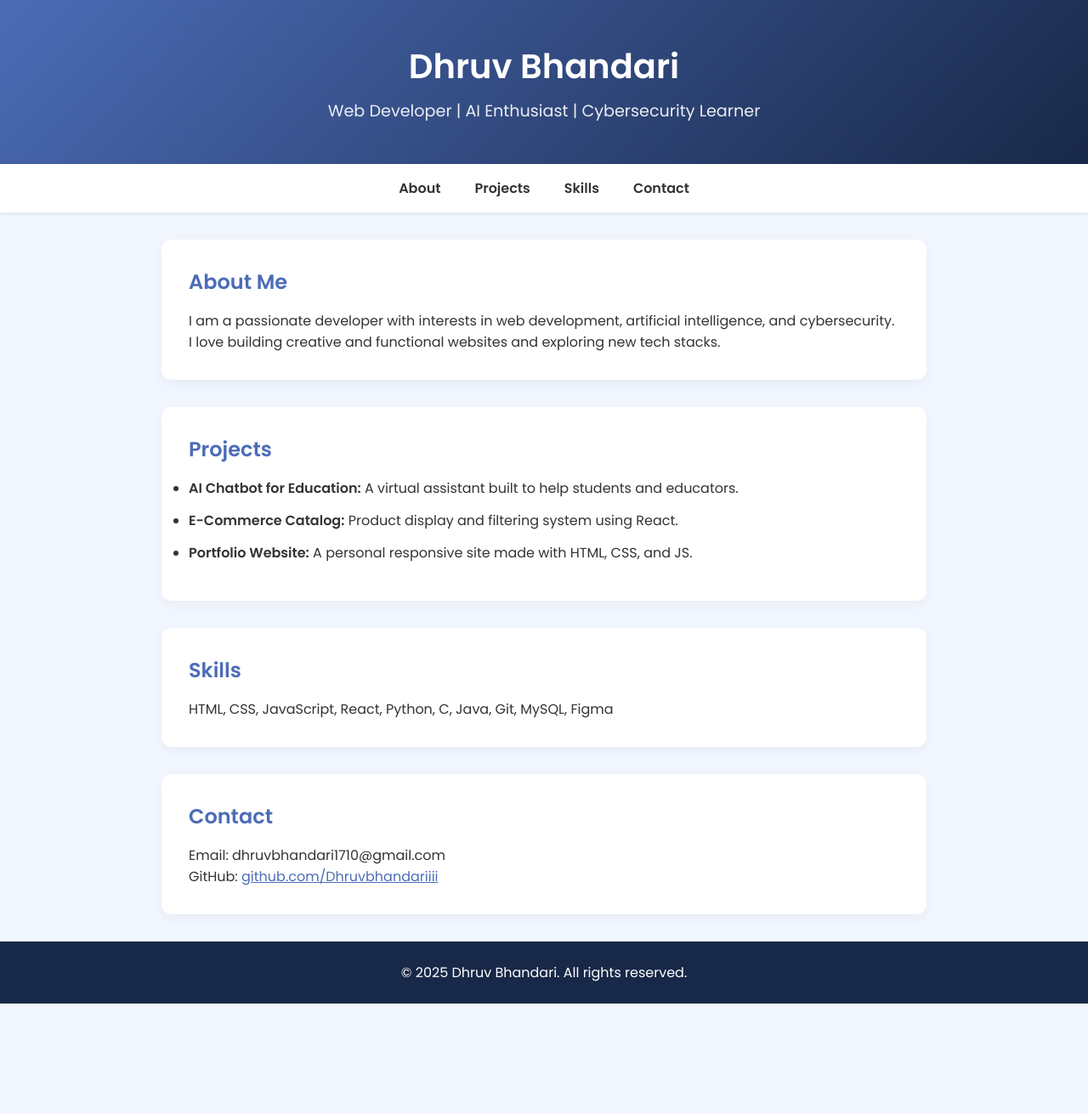
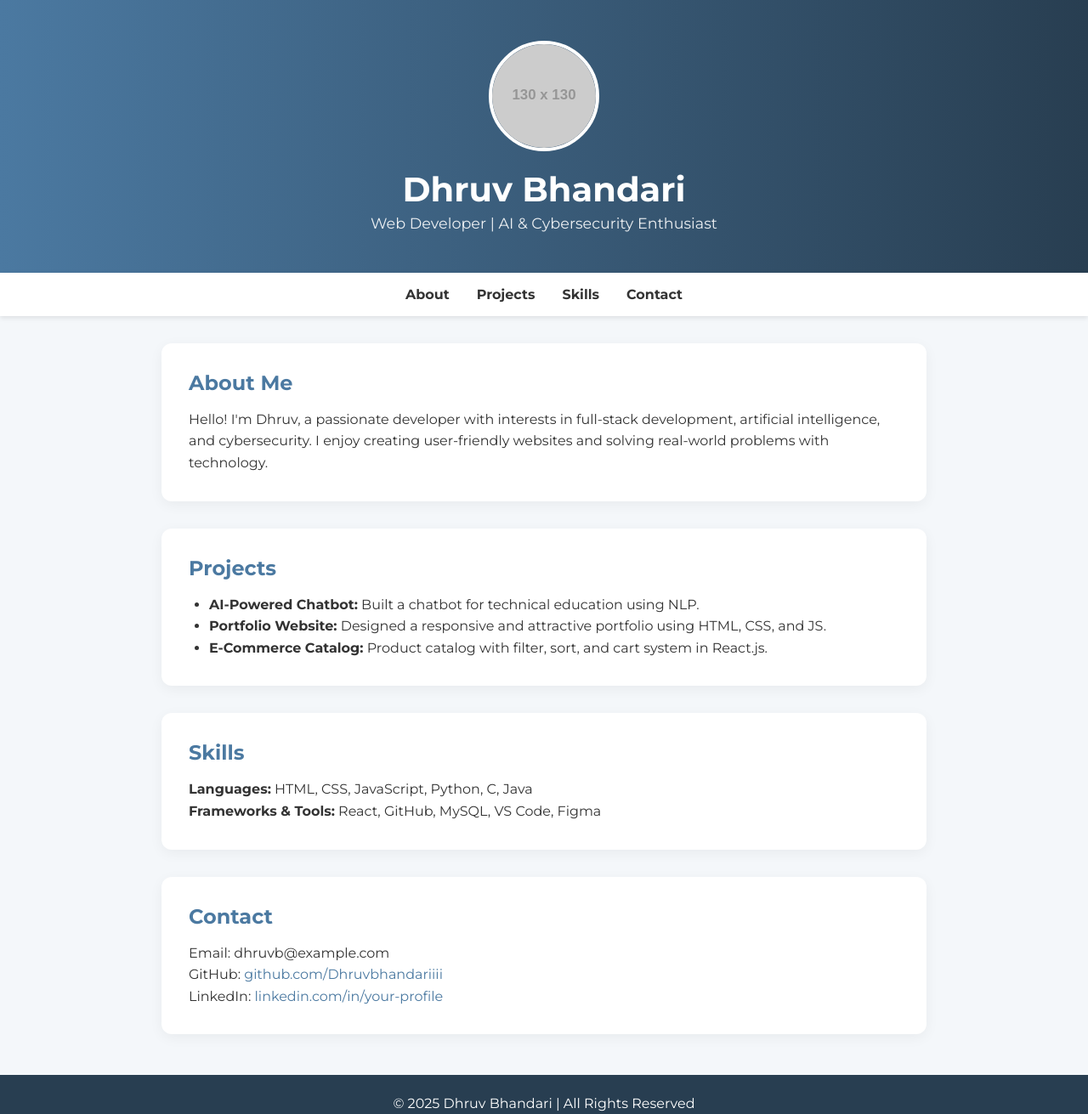
Before and after one commit to Dhruvbhandariiii/Dhruvbhandariiii.github.io, a plain HTML site: page index.html in a window 1280 px wide. Shown: the whole page at 85% size. Before the commit the page ends 1181 px from the top, so only its background shows below. Drawn offline with Linux system fonts and the light colour scheme; placeholder pictures from the web are drawn by us.

Commit message:
Update index.html

```diff
--- a/index.html
+++ b/index.html
@@ -3,10 +3,10 @@
 <head>
   <meta charset="UTF-8" />
   <meta name="viewport" content="width=device-width, initial-scale=1.0"/>
-  <title>Dhruv's Portfolio</title>
+  <title>Dhruv Bhandari | Portfolio</title>
 
   <!-- Google Font -->
-  <link href="https://fonts.googleapis.com/css2?family=Poppins:wght@400;600&display=swap" rel="stylesheet">
+  <link href="https://fonts.googleapis.com/css2?family=Montserrat:wght@400;700&display=swap" rel="stylesheet">
 
   <style>
     * {
@@ -17,35 +17,43 @@
     }
 
     body {
-      font-family: 'Poppins', sans-serif;
-      background: #f2f7ff;
+      font-family: 'Montserrat', sans-serif;
+      background-color: #f4f7fa;
       color: #333;
     }
 
     header {
-      background: linear-gradient(135deg, #4b6cb7, #182848);
-      color: white;
+      background: linear-gradient(to right, #4b79a1, #283e51);
+      color: #fff;
       padding: 3rem 1rem;
       text-align: center;
-      box-shadow: 0 2px 10px rgba(0, 0, 0, 0.2);
+    }
+
+    header img {
+      width: 130px;
+      height: 130px;
+      border-radius: 50%;
+      border: 4px solid white;
+      margin-bottom: 1rem;
     }
 
     header h1 {
       font-size: 2.5rem;
-      margin-bottom: 0.5rem;
+      margin-bottom: 0.3rem;
     }
 
     header p {
-      font-size: 1.2rem;
+      font-size: 1.1rem;
       opacity: 0.9;
     }
 
     nav {
-      background: #fff;
       display: flex;
       justify-content: center;
+      gap: 2rem;
       padding: 1rem;
-      box-shadow: 0 1px 5px rgba(0, 0, 0, 0.1);
+      background-color: #fff;
+      box-shadow: 0 2px 6px rgba(0,0,0,0.1);
       position: sticky;
       top: 0;
       z-index: 999;
@@ -54,56 +62,63 @@
     nav a {
       text-decoration: none;
       color: #333;
-      margin: 0 20px;
       font-weight: 600;
       transition: color 0.3s;
     }
 
     nav a:hover {
-      color: #4b6cb7;
+      color: #4b79a1;
     }
 
     section {
       max-width: 900px;
-      background: white;
       margin: 2rem auto;
       padding: 2rem;
+      background-color: #fff;
       border-radius: 12px;
-      box-shadow: 0 4px 16px rgba(0,0,0,0.05);
+      box-shadow: 0 4px 16px rgba(0, 0, 0, 0.05);
     }
 
     section h2 {
-      color: #4b6cb7;
+      color: #4b79a1;
       margin-bottom: 1rem;
     }
 
-    ul li {
-      margin-bottom: 0.8rem;
+    section p, li {
+      line-height: 1.6;
+      font-size: 1rem;
+    }
+
+    ul {
+      list-style: disc;
+      padding-left: 1.5rem;
     }
 
     a {
-      color: #4b6cb7;
+      color: #4b79a1;
+      text-decoration: none;
+    }
+
+    a:hover {
+      text-decoration: underline;
     }
 
     footer {
       text-align: center;
       padding: 1.5rem;
-      background: #182848;
+      background-color: #283e51;
       color: white;
-      margin-top: 2rem;
+      margin-top: 3rem;
     }
 
     @media (max-width: 600px) {
+      nav {
+        flex-direction: column;
+        align-items: center;
+      }
+
       header h1 {
         font-size: 2rem;
-      }
-
-      nav {
-        flex-direction: column;
-      }
-
-      nav a {
-        margin: 10px 0;
       }
 
       section {
@@ -116,11 +131,14 @@
 
 <body>
 
+  <!-- Header -->
   <header>
+    <img src="https://via.placeholder.com/130" alt="Dhruv Bhandari Photo" />
     <h1>Dhruv Bhandari</h1>
-    <p>Web Developer | AI Enthusiast | Cybersecurity Learner</p>
+    <p>Web Developer | AI & Cybersecurity Enthusiast</p>
   </header>
 
+  <!-- Navigation -->
   <nav>
     <a href="#about">About</a>
     <a href="#projects">Projects</a>
@@ -128,33 +146,40 @@
     <a href="#contact">Contact</a>
   </nav>
 
+  <!-- About Section -->
   <section id="about">
     <h2>About Me</h2>
-    <p>I am a passionate developer with interests in web development, artificial intelligence, and cybersecurity. I love building creative and functional websites and exploring new tech stacks.</p>
+    <p>Hello! I'm Dhruv, a passionate developer with interests in full-stack development, artificial intelligence, and cybersecurity. I enjoy creating user-friendly websites and solving real-world problems with technology.</p>
   </section>
 
+  <!-- Projects Section -->
   <section id="projects">
     <h2>Projects</h2>
     <ul>
-      <li><strong>AI Chatbot for Education:</strong> A virtual assistant built to help students and educators.</li>
-      <li><strong>E-Commerce Catalog:</strong> Product display and filtering system using React.</li>
-      <li><strong>Portfolio Website:</strong> A personal responsive site made with HTML, CSS, and JS.</li>
+      <li><strong>AI-Powered Chatbot:</strong> Built a chatbot for technical education using NLP.</li>
+      <li><strong>Portfolio Website:</strong> Designed a responsive and attractive portfolio using HTML, CSS, and JS.</li>
+      <li><strong>E-Commerce Catalog:</strong> Product catalog with filter, sort, and cart system in React.js.</li>
     </ul>
   </section>
 
+  <!-- Skills Section -->
   <section id="skills">
     <h2>Skills</h2>
-    <p>HTML, CSS, JavaScript, React, Python, C, Java, Git, MySQL, Figma</p>
+    <p><strong>Languages:</strong> HTML, CSS, JavaScript, Python, C, Java</p>
+    <p><strong>Frameworks & Tools:</strong> React, GitHub, MySQL, VS Code, Figma</p>
   </section>
 
+  <!-- Contact Section -->
   <section id="contact">
     <h2>Contact</h2>
-    <p>Email: dhruvbhandari1710@gmail.com</p>
+    <p>Email: dhruvb@example.com</p>
     <p>GitHub: <a href="https://github.com/Dhruvbhandariiii" target="_blank">github.com/Dhruvbhandariiii</a></p>
+    <p>LinkedIn: <a href="https://linkedin.com/in/your-profile" target="_blank">linkedin.com/in/your-profile</a></p>
   </section>
 
+  <!-- Footer -->
   <footer>
-    <p>&copy; 2025 Dhruv Bhandari. All rights reserved.</p>
+    <p>&copy; 2025 Dhruv Bhandari | All Rights Reserved</p>
   </footer>
 
 </body>
```
